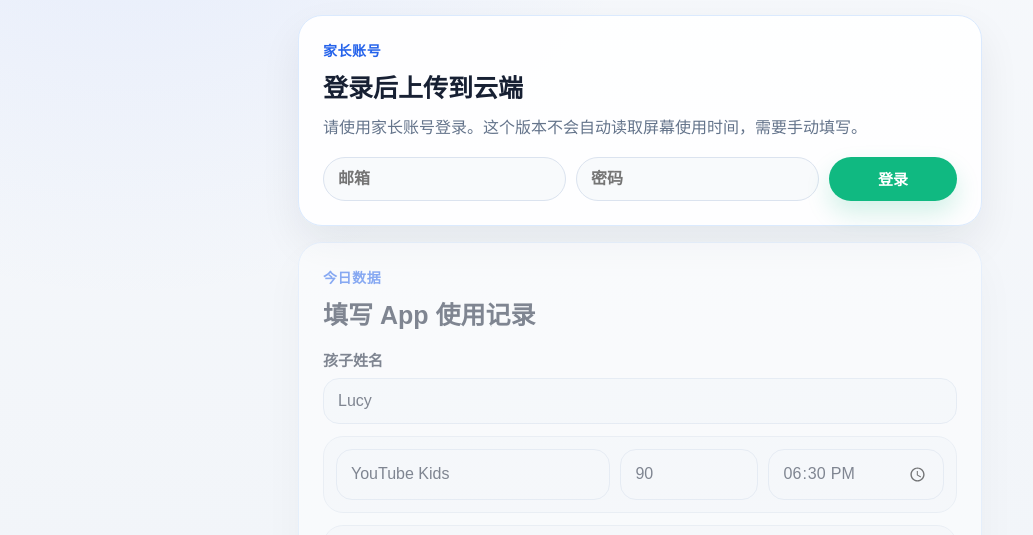
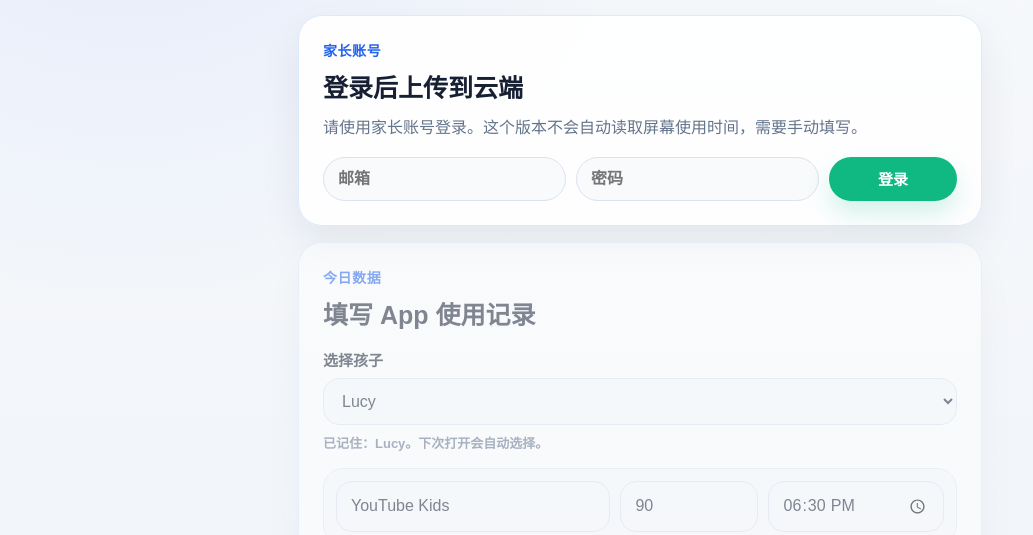
Before and after one commit to meiyea-ux/kid-daily, a plain HTML site: page child.html in a window 1280 px wide. Shown: the part 247-782 px from the top of the page, without its empty margins (0-1033 px from the left). Drawn offline with nearby package versions, Linux system fonts and the light colour scheme.

Commit message:
Remember selected child on mobile

```diff
--- a/child.html
+++ b/child.html
@@ -42,8 +42,11 @@
         <h2>填写 App 使用记录</h2>
       </div>
 
-      <label class="field-label" for="child-name">孩子姓名</label>
-      <input class="text-input" id="child-name" type="text" value="Lucy">
+      <label class="field-label" for="child-selector">选择孩子</label>
+      <select class="text-input" id="child-selector">
+        <option value="Lucy">Lucy</option>
+      </select>
+      <p class="child-helper-text" id="child-selector-helper">本设备会记住选择，下次自动使用同一个孩子。</p>
 
       <div class="mobile-app-list" id="mobile-app-list">
         <div class="mobile-app-row">
--- a/child.js
+++ b/child.js
@@ -1,5 +1,6 @@
 const reportsStorageKey = "kidDailyDigitalReportsV2";
 const selectedChildStorageKey = "kidDailyDigitalSelectedChildV2";
+const selectedMobileChildStorageKey = "kidDailyMobileSelectedChildNameV1";
 const supabaseUrl = "https://vjxainvzqawflspdchhg.supabase.co";
 const supabasePublishableKey = "sb_publishable_ZpSnxUTDfmVnu0MMGbcjOw_b_icH-Jl";
 const supabaseClient = window.supabase
@@ -8,6 +9,7 @@ const supabaseClient = window.supabase
 
 let currentUser = null;
 let cloudReports = [];
+let cloudChildren = [];
 
 function setText(id, text) {
   const element = document.getElementById(id);
@@ -177,7 +179,7 @@ function buildReportFromRows(rows) {
     });
 
   const report = {
-    name: document.getElementById("child-name").value.trim() || "孩子",
+    name: getSelectedChildName(),
     date: new Date().toISOString().slice(0, 10),
     totalMinutes,
     learningMinutes: totals.learning,
@@ -196,6 +198,57 @@ function buildReportFromRows(rows) {
   report.aiComment = buildAiComment(report);
 
   return report;
+}
+
+function getSelectedChildName() {
+  const selector = document.getElementById("child-selector");
+
+  return selector?.value || "孩子";
+}
+
+function getRememberedChildName() {
+  return localStorage.getItem(selectedMobileChildStorageKey) || "";
+}
+
+function rememberSelectedChild() {
+  const childName = getSelectedChildName();
+
+  if (childName) {
+    localStorage.setItem(selectedMobileChildStorageKey, childName);
+    setText("child-selector-helper", `已记住：${childName}。下次打开会自动选择。`);
+  }
+}
+
+function renderChildSelector() {
+  const selector = document.getElementById("child-selector");
+
+  if (!selector) {
+    return;
+  }
+
+  const rememberedName = getRememberedChildName();
+  const names = [
+    ...cloudChildren.map((child) => child.name),
+    ...cloudReports.map((report) => report.name)
+  ].filter(Boolean);
+  const uniqueNames = [...new Set(names)];
+  const options = uniqueNames.length > 0 ? uniqueNames : ["Lucy"];
+
+  selector.innerHTML = "";
+
+  options.forEach((name) => {
+    const option = document.createElement("option");
+
+    option.value = name;
+    option.textContent = name;
+    selector.appendChild(option);
+  });
+
+  if (rememberedName && options.includes(rememberedName)) {
+    selector.value = rememberedName;
+  }
+
+  rememberSelectedChild();
 }
 
 function mergeReportIntoReports(report, reports) {
@@ -232,6 +285,29 @@ async function loadCloudReports() {
     : JSON.parse(localStorage.getItem(reportsStorageKey) || "[]");
 
   localStorage.setItem(reportsStorageKey, JSON.stringify(cloudReports));
+  renderChildSelector();
+}
+
+async function loadCloudChildren() {
+  if (!currentUser) {
+    cloudChildren = [];
+    return;
+  }
+
+  const { data, error } = await supabaseClient
+    .from("children")
+    .select("id, name")
+    .eq("parent_user_id", currentUser.id)
+    .order("created_at", { ascending: true });
+
+  if (error) {
+    setUploadStatus(`孩子列表读取失败：${error.message}`);
+    cloudChildren = [];
+    return;
+  }
+
+  cloudChildren = data || [];
+  renderChildSelector();
 }
 
 async function findOrCreateChild(report) {
@@ -407,12 +483,14 @@ function setAuthView(user) {
     authUser.style.display = "grid";
     setText("child-auth-email-text", user.email);
     setAuthMessage("已登录，可以上传孩子端数据。");
+    loadCloudChildren();
     loadCloudReports();
     return;
   }
 
   uploadCard.classList.add("locked");
   cloudReports = [];
+  cloudChildren = [];
   authForm.style.display = "grid";
   authUser.style.display = "none";
   setText("child-auth-email-text", "");
@@ -467,7 +545,9 @@ async function initAuth() {
 
 document.getElementById("child-sign-in-button").addEventListener("click", signIn);
 document.getElementById("child-sign-out-button").addEventListener("click", signOut);
+document.getElementById("child-selector").addEventListener("change", rememberSelectedChild);
 document.getElementById("add-mobile-app-button").addEventListener("click", addMobileAppRow);
 document.getElementById("upload-mobile-report-button").addEventListener("click", uploadMobileReport);
 
+renderChildSelector();
 initAuth();
--- a/style.css
+++ b/style.css
@@ -1276,6 +1276,13 @@ a {
   display: grid;
   gap: 12px;
   margin-top: 12px;
+}
+
+.child-helper-text {
+  margin: 8px 0 16px;
+  color: #64748b;
+  font-size: 13px;
+  font-weight: 800;
 }
 
 .mobile-app-row {
```
